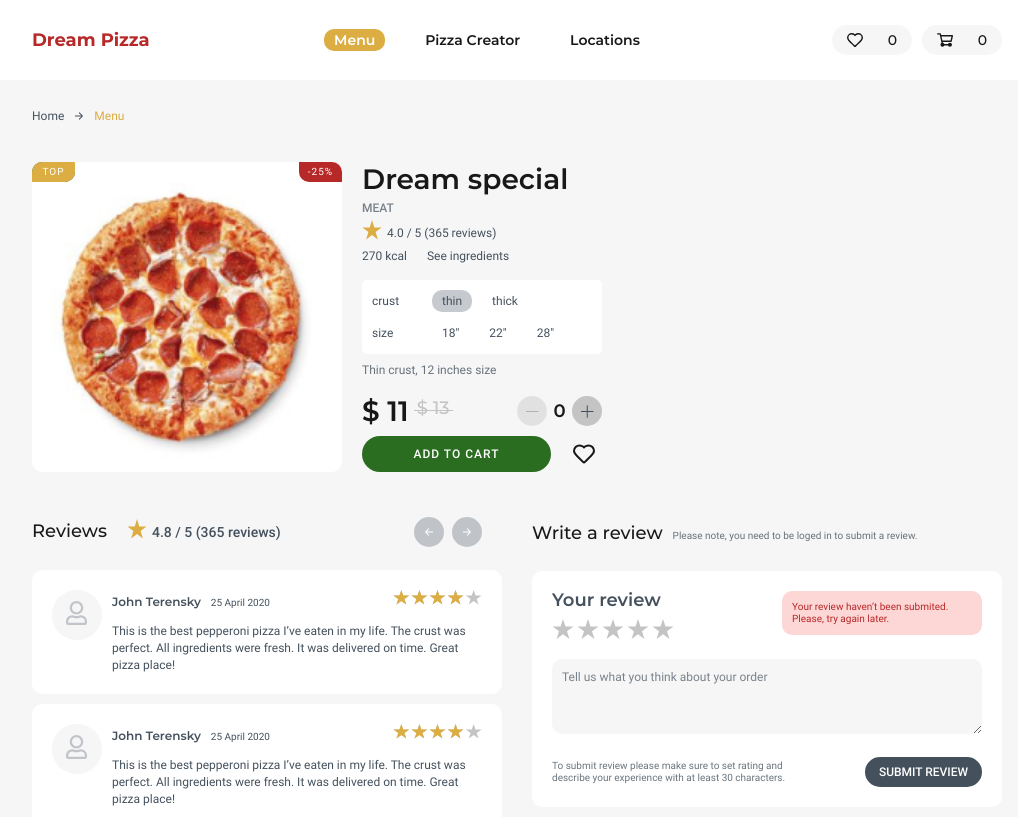
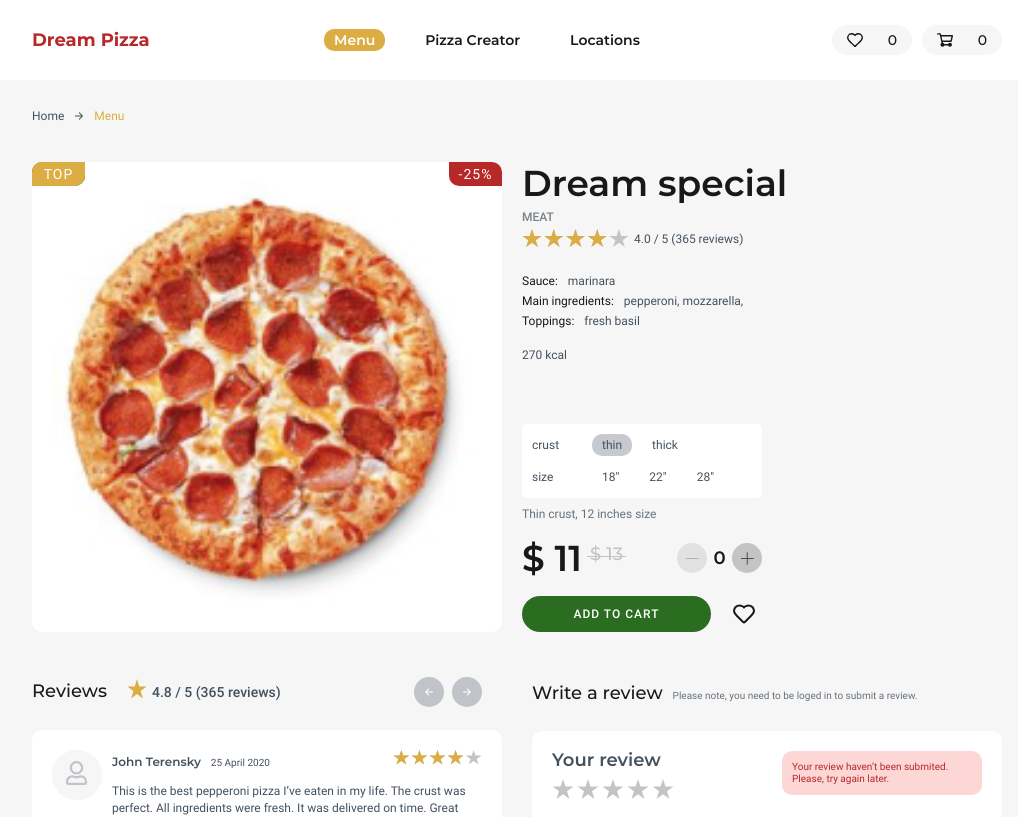
Before and after one commit to truefiesta/dream-pizza, a React app: page /pizza in a window 1280 px wide. Shown: the top 817 px of the page, without its empty margins (123-1141 px from the left). Built offline with nearby package versions, Linux system fonts and the light colour scheme.

Commit message:
Complete pizza-page styles

```diff
--- a/src/components/card-details/card-details.css
+++ b/src/components/card-details/card-details.css
@@ -58,7 +58,6 @@
   padding: 0;
   margin: 0;
   margin-bottom: 5px;
-  order: 1;
 
   font-family: "Montserrat", sans-serif;
   font-weight: 500;
@@ -70,7 +69,7 @@
   padding: 0;
   margin: 0;
   margin-bottom: 5px;
-  order: 0;
+  order: -1;
 
   font-family: "Roboto", Arial, Helvetica, sans-serif;
   font-weight: 500;
@@ -81,7 +80,6 @@
 }
 
 .pizza-details-rating {
-  order: 1;
   margin-bottom: 10px;
 }
 
@@ -147,7 +145,6 @@
   padding: 0;
   margin: 0;
   margin-bottom: 10px;
-  order: 1;
 
   font-family: "Roboto", Arial, Helvetica, sans-serif;
   font-weight: 400;
@@ -162,7 +159,6 @@
   padding: 0;
   margin-bottom: 10px;
   cursor: pointer;
-  order: 1;
 
   font-family: "Roboto", Arial, Helvetica, sans-serif;
   font-weight: 400;
@@ -176,6 +172,29 @@
 .pizza-toggle-ingredients:focus {
   outline: none;
   text-decoration: underline;
+}
+
+.pizza-details-ingredients {
+  display: none;
+  margin-bottom: 20px;
+}
+
+.pizza-details-ingredients p {
+  margin: 0;
+  margin-top: 5px;
+  padding: 0;
+
+  font-family: "Roboto", Arial, Helvetica, sans-serif;
+  font-weight: 400;
+  font-size: 12px;
+  line-height: 15px;
+  color: var(--full-dark-gray);
+}
+
+.pizza-details-ingredients .pizza-ingredients-title {
+  color: var(--basic-black);
+  display: inline-block;
+  margin-right: 10px;
 }
 
 .pizza-details-price {
@@ -294,8 +313,8 @@
   }
 
   .pizza-photo img {
-    width: 280px;
-    height: 280px;
+    width: 270px;
+    height: 270px;
   }
 
   .pizza-details-mark-sale {
@@ -309,12 +328,11 @@
     flex-direction: column;
   }
 
-  .pizza-details-top {
+  .pizza-details-info-container {
     width: 240px;
   }
 
   .pizza-details-bottom {
-    width: 240px;
     margin-top: auto;
   }
 
@@ -337,7 +355,7 @@
   }
 
   .pizza-details-type {
-    order: 1;
+    order: 0;
     font-size: 12px;
     line-height: 14px;
   }
@@ -400,3 +418,95 @@
     margin-top: -9px;
   }
 }
+
+@media (min-width: 1000px) {
+  .pizza-details-mark {
+    font-size: 14px;
+    line-height: 14px;
+    padding: 5px;
+  }
+
+  .pizza-details-mark-sale {
+    left: 417px;
+  }
+
+  .pizza-photo {
+    width: 470px;
+    height: 470px;
+  }
+
+  .pizza-photo img {
+    width: 430px;
+    height: 430px;
+  }
+
+  .pizza-details-info-container {
+    width: 470px;
+  }
+
+  .pizza-details-bottom {
+    width: 240px;
+  }
+
+  .price-plus-minus-container {
+    margin-bottom: 20px;
+  }
+
+  .pizza-details-title {
+    font-size: 36px;
+    line-height: 43px;
+  }
+
+  .pizza-details-rating {
+    margin-bottom: 20px;
+  }
+
+  .pizza-details-rating-stars {
+    display: inline-block;
+    width: 107px;
+    height: 20px;
+  }
+
+  .pizza-details-rating {
+    display: flex;
+    align-items: center;
+  }
+
+  .pizza-details-rating-stars::before {
+    height: 20px;
+    width: 107px;
+    background-size: 107px 20px;
+  }
+
+  .pizza-details-rating-stars-active::before {
+    height: 20px;
+    width: 107px;
+    background-size: 107px 20px;
+  }
+
+  .pizza-details-rating-star {
+    display: none;
+  }
+
+  .pizza-toggle-ingredients {
+    display: none;
+  }
+
+  .pizza-details-price-current {
+    font-size: 36px;
+    line-height: 36px;
+  }
+
+  .pizza-details-price-previous-number {
+    font-size: 18px;
+    line-height: 28px;
+  }
+
+  .pizza-details-price-previous-line {
+    margin-top: -12px;
+  }
+
+  .pizza-details-ingredients {
+    display: block;
+  }
+}
--- a/src/components/card-details/card-details.jsx
+++ b/src/components/card-details/card-details.jsx
@@ -33,6 +33,20 @@ const CardDetails = () => {
           <button type="button" className="pizza-toggle-ingredients">
             See ingredients
           </button>
+        </div>
+        <div className="pizza-details-ingredients">
+          <p>
+            <span className="pizza-ingredients-title">Sauce:</span>
+            <span className="pizza-ingredients">marinara</span>
+          </p>
+          <p>
+            <span className="pizza-ingredients-title">Main ingredients:</span>
+            <span className="pizza-ingredients">pepperoni, mozzarella,</span>
+          </p>
+          <p>
+            <span className="pizza-ingredients-title">Toppings:</span>
+            <span className="pizza-ingredients">fresh basil</span>
+          </p>
         </div>
       </div>
       <div className="pizza-details-bottom">
```
